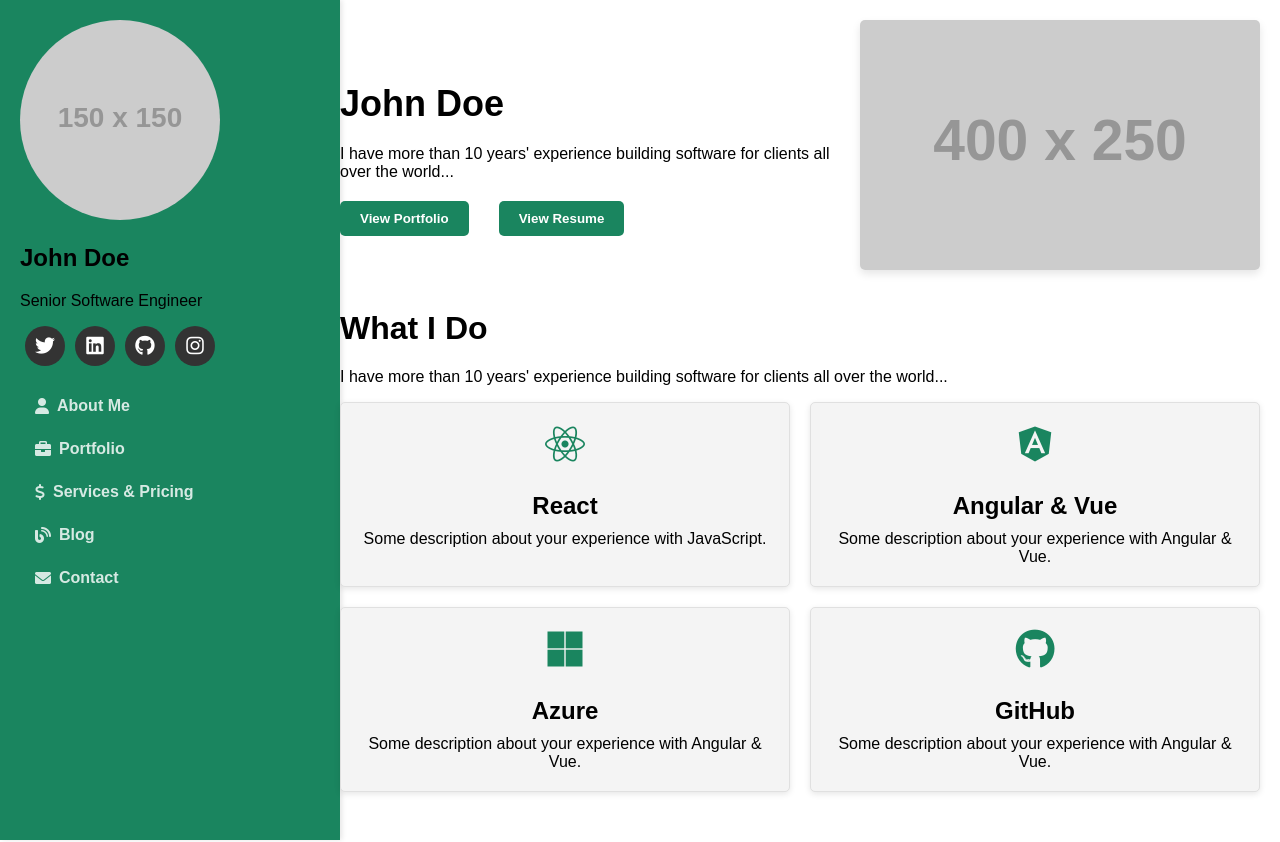
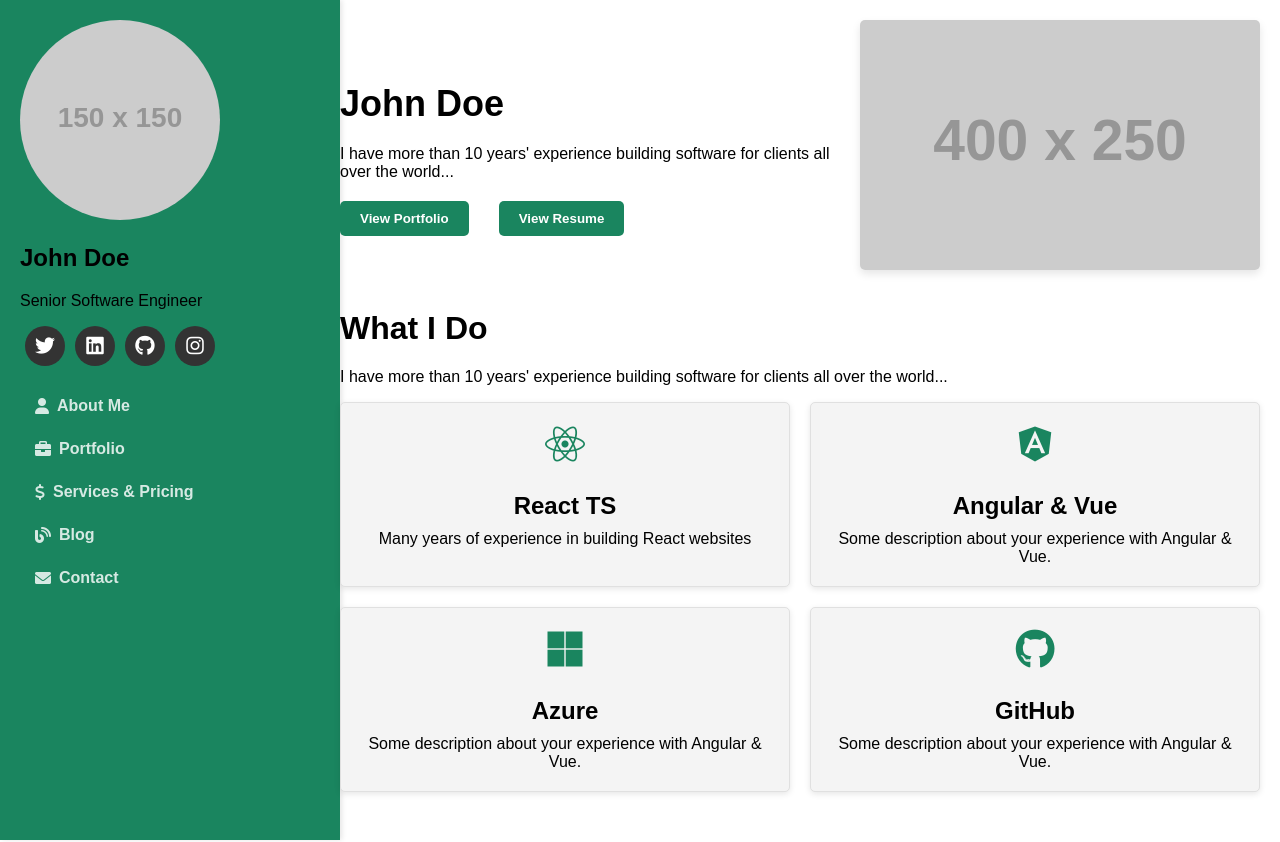
Before and after one commit to error505/MyFirstRepo, a plain HTML site: page index.html in a window 1280 px wide. Drawn offline with Linux system fonts and the light colour scheme; placeholder pictures from the web are drawn by us; a script that the page names is missing.

Commit message:
Update index.html

```diff
--- a/index.html
+++ b/index.html
@@ -70,8 +70,8 @@
             <i class="fab fa-react"></i>
           </div>
           <div class="service-description">
-            <h3>React</h3>
-            <p>Some description about your experience with JavaScript.</p>
+            <h3>React TS</h3>
+            <p>Many years of experience in building React websites</p>
           </div>
         </div>
         <div class="service">
```
